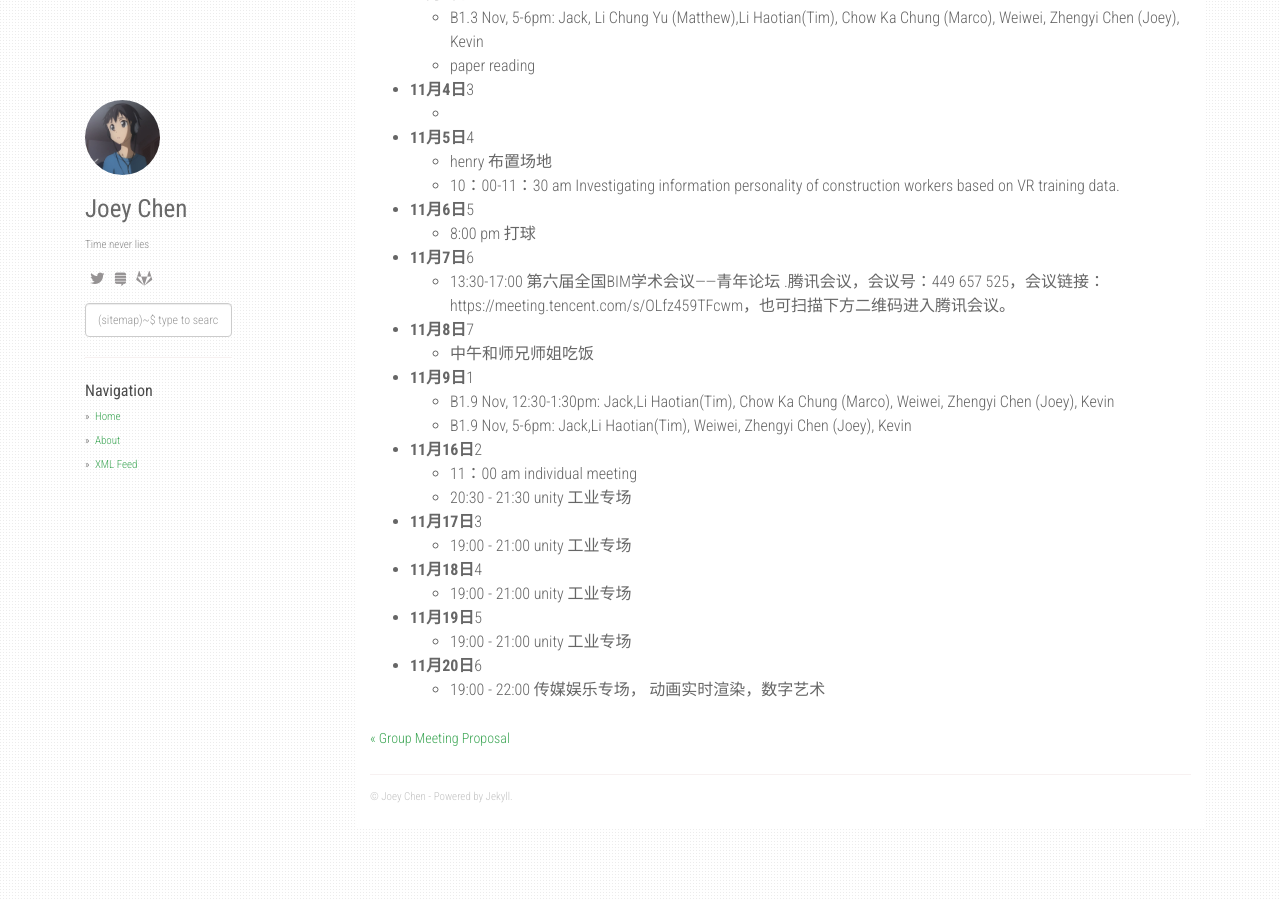
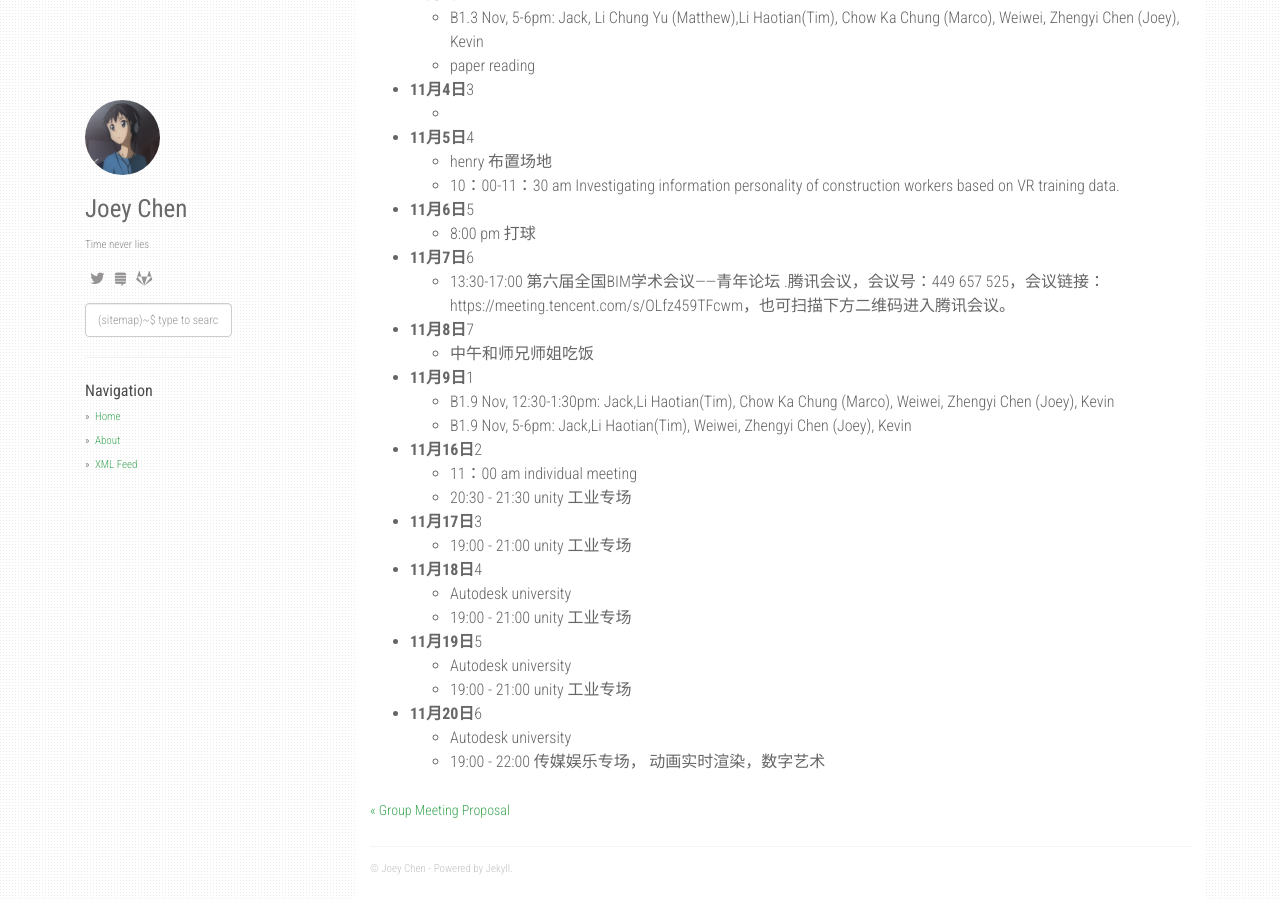
Before and after one commit to czy95/czy95.github.io, a Jekyll site: the page built from _posts/2024-10-29-工作日志和计划.md, in a window 1280 px wide and 900 px high, scrolled down 1304 px. Built offline with Jekyll 4.4.1, drawn with Linux system fonts in a browser that asks for light colours; nearby versions of some CDN libraries; our own code applies the rules of GitHub Pages for plain Markdown files.

Commit message:
Update 2024-10-29-工作日志和计划.md

```diff
--- a/_posts/2024-10-29-工作日志和计划.md
+++ b/_posts/2024-10-29-工作日志和计划.md
@@ -76,8 +76,11 @@ F.娱乐 (身份证10.30-11.30,工作日）
 * **11月17日**3
   - 19:00 - 21:00 unity 工业专场
 * **11月18日**4
+  - Autodesk university
   - 19:00 - 21:00 unity 工业专场
 * **11月19日**5
+  - Autodesk university
   - 19:00 - 21:00 unity 工业专场
 * **11月20日**6
+  - Autodesk university
   - 19:00 - 22:00 传媒娱乐专场， 动画实时渲染，数字艺术
```
